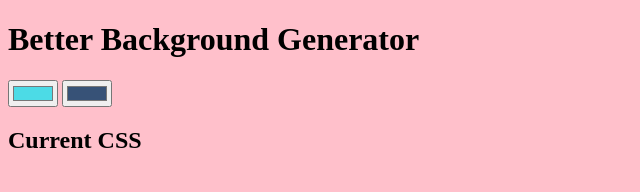
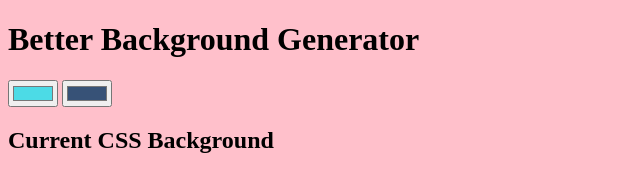
Before and after one commit to cassandralea/background-generator, a plain HTML site: page index.html in a window 1280 px wide. Shown: the whole page, without its empty margins (0-640 px from the left). Drawn offline with Linux system fonts and the light colour scheme.

Commit message:
Changed h2 text

```diff
--- a/index.html
+++ b/index.html
@@ -9,7 +9,7 @@
     <h1>Better Background Generator</h1>
     <input type="color" class="color1" name="color1" value="#4cdbe6">
     <input type="color" class="color2" name="color2" value="#375277">
-    <h2>Current CSS</h2>
+    <h2>Current CSS Background</h2>
     <h3></h3>
     <script type="text/javascript" src="script.js" charset="utf-8"></script>
   </body>
```
